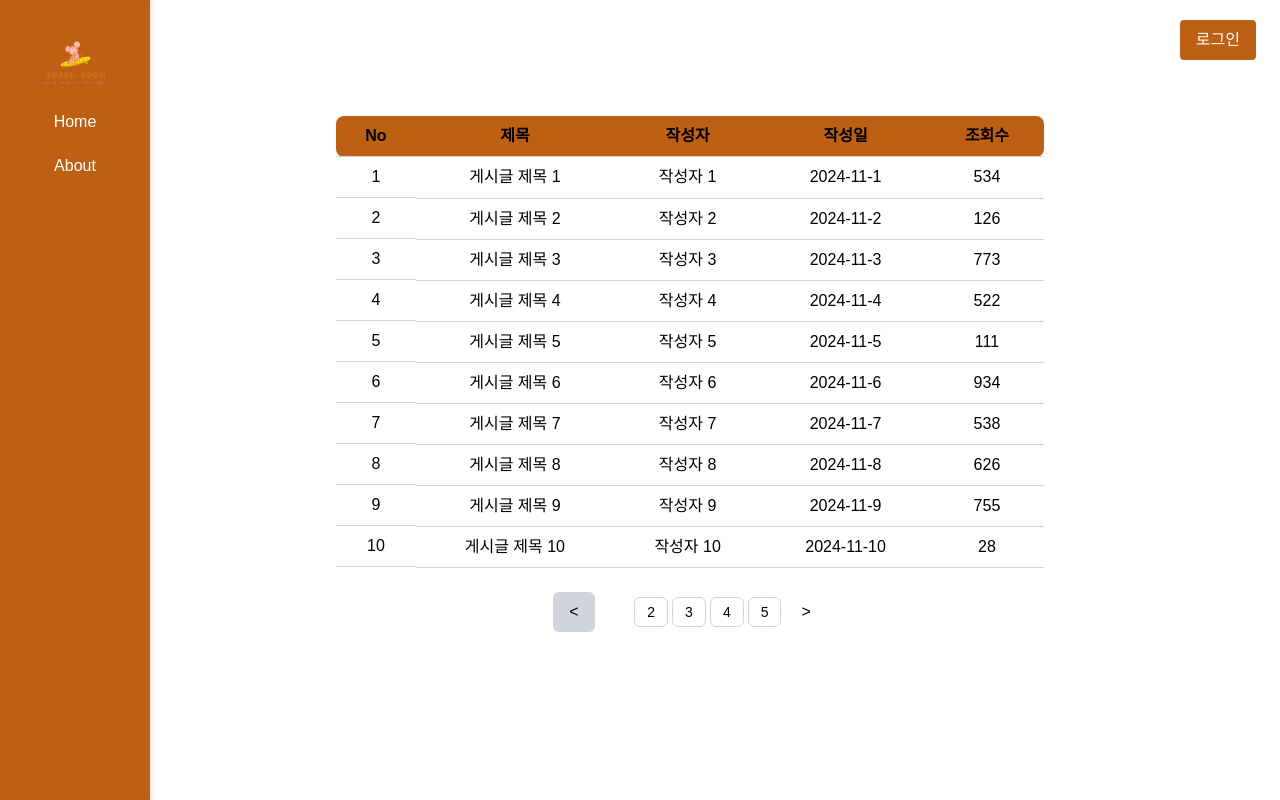
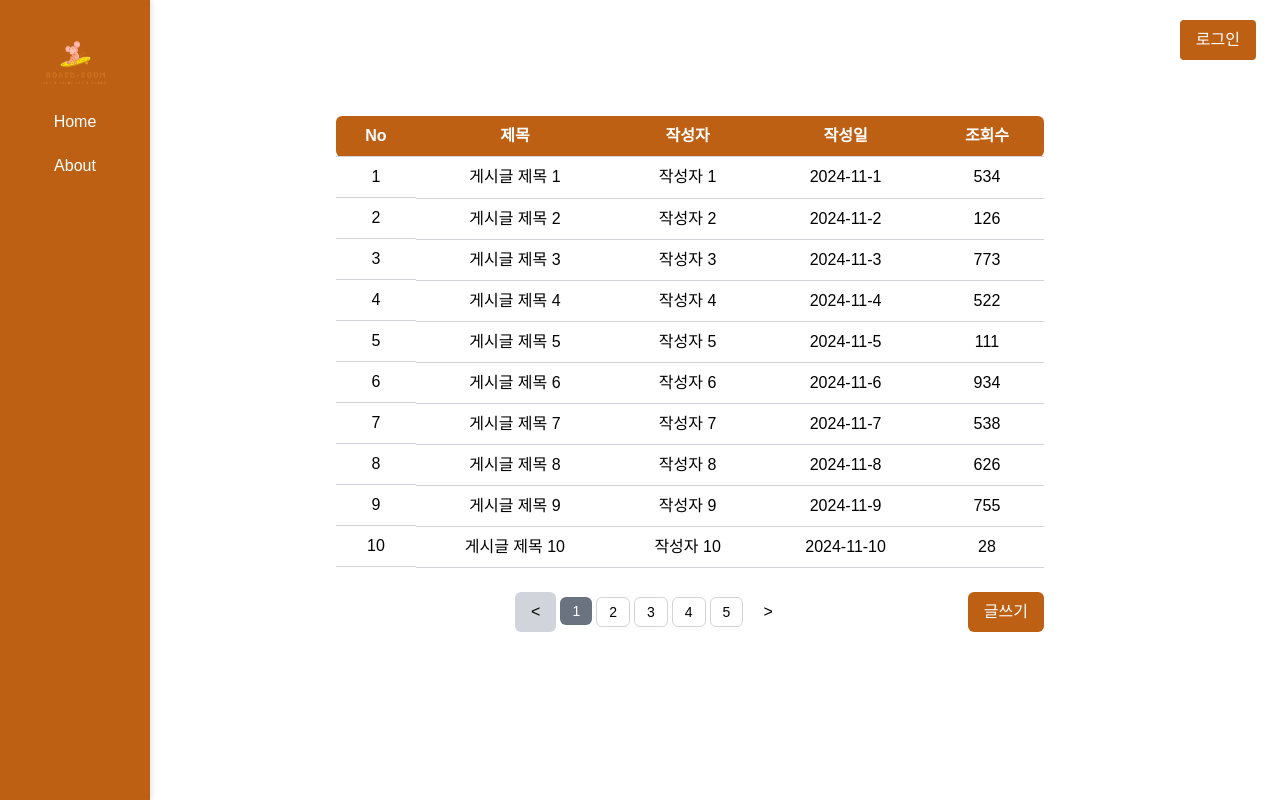
Before and after one commit to danii0110/board-room, a Next.js app in the folder src/main/board-room-frontend/: page /home in a window 1280 px wide. Built offline with nearby package versions, Linux system fonts and the light colour scheme.

Commit message:
svc/front; home-page 수정 - 글쓰기 버튼 생성

```diff
--- a/src/main/board-room-frontend/src/app/home/page.js
+++ b/src/main/board-room-frontend/src/app/home/page.js
@@ -42,13 +42,13 @@ export default function Home() {
     return (
         <div className="container mx-auto p-4 pt-24">
             <table className="min-w-full border-collapse">
-                <thead className="bg-customOrange">
+                <thead className="bg-customOrange text-white">
                     <tr>
-                        <th className="px-4 py-2 border-b border-gray-300 rounded-tl-lg rounded-bl-lg text-center">No</th>
+                        <th className="px-4 py-2 border-b border-gray-300 rounded-tl-md rounded-bl-md text-center">No</th>
                         <th className="px-4 py-2 border-b border-gray-300 text-center">제목</th>
                         <th className="px-4 py-2 border-b border-gray-300 text-center">작성자</th>
                         <th className="px-4 py-2 border-b border-gray-300 text-center">작성일</th>
-                        <th className="px-4 py-2 border-b border-gray-300 rounded-tr-lg rounded-br-lg text-center">조회수</th>
+                        <th className="px-4 py-2 border-b border-gray-300 rounded-tr-md rounded-br-md text-center">조회수</th>
                     </tr>
                 </thead>
                 <tbody>
@@ -64,7 +64,9 @@ export default function Home() {
                 </tbody>
             </table>
 
-            <div className="mt-6 flex justify-center items-center space-x-1">
+            <div className="mt-6 flex items-center">
+        {/* Pagination */}
+              <div className="flex-grow flex justify-center items-center space-x-1">
           {/* Prev 화살표 */}
                 <button
                   onClick={handlePrev}
@@ -80,8 +82,10 @@ export default function Home() {
               <li key={number}>
                 <button
                   onClick={() => paginate(number)}
-                className={`px-3 py-1 text-sm bg-white text-black rounded-md hover:bg-gray-300 ${
-                  currentPage === number ? "bg-gray-400 text-white" : "bg-white border border-gray-300 text-black hover:bg-gray-600"
+                  className={`px-3 py-1 text-sm rounded-md ${
+                    currentPage === number
+                      ? "bg-gray-500 text-white"
+                      : "bg-white border border-gray-300 text-black hover:bg-gray-600"
                   }`}
                 >
                   {number}
@@ -99,6 +103,17 @@ export default function Home() {
             &gt;
           </button>
         </div>
+
+        {/* 글쓰기 버튼 */}
+        <div className="ml-auto">
+          <button
+            onClick={() => alert("글쓰기 페이지")}
+            className="px-4 py-2 bg-customOrange text-white rounded-md hover:bg-orange-400"
+          >
+          글쓰기
+          </button>
+        </div>
+      </div>
     </div>
     );
 }
```
Lines whose indentation alone changed are shown as unchanged.
